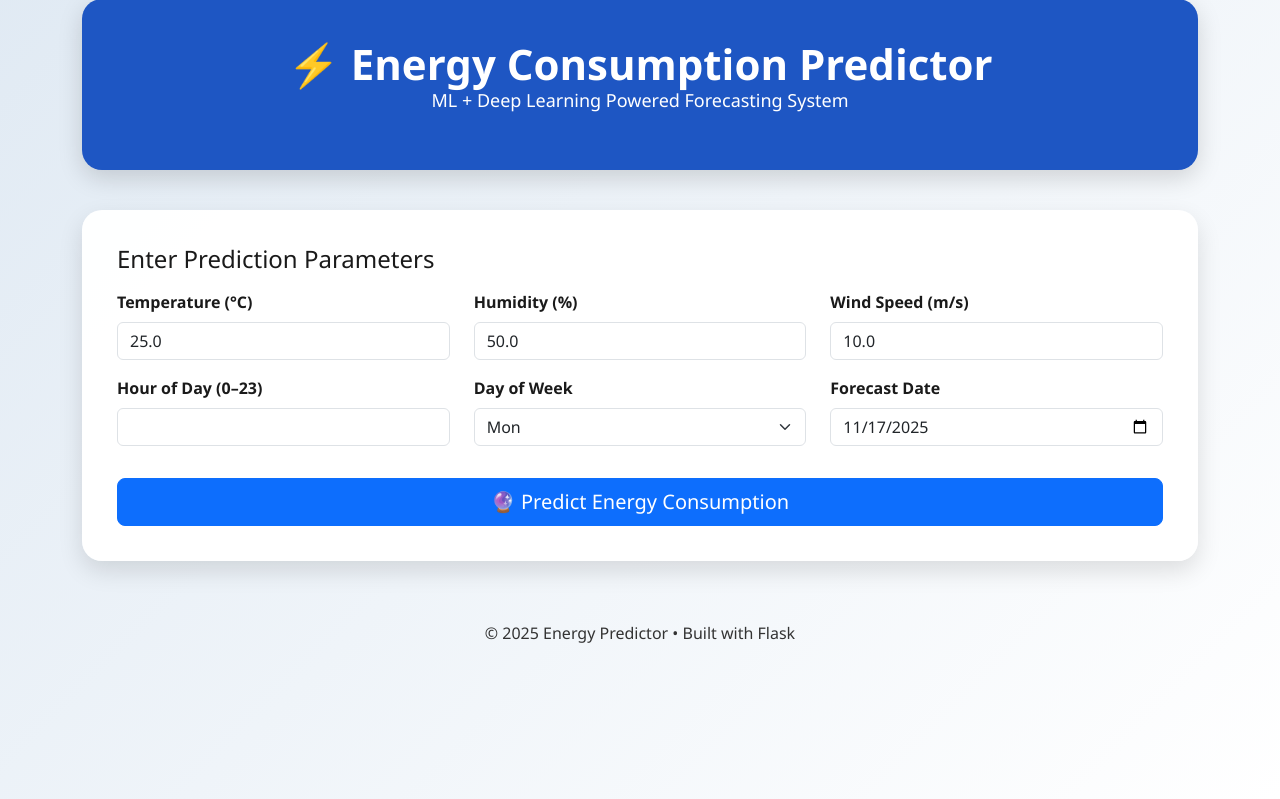
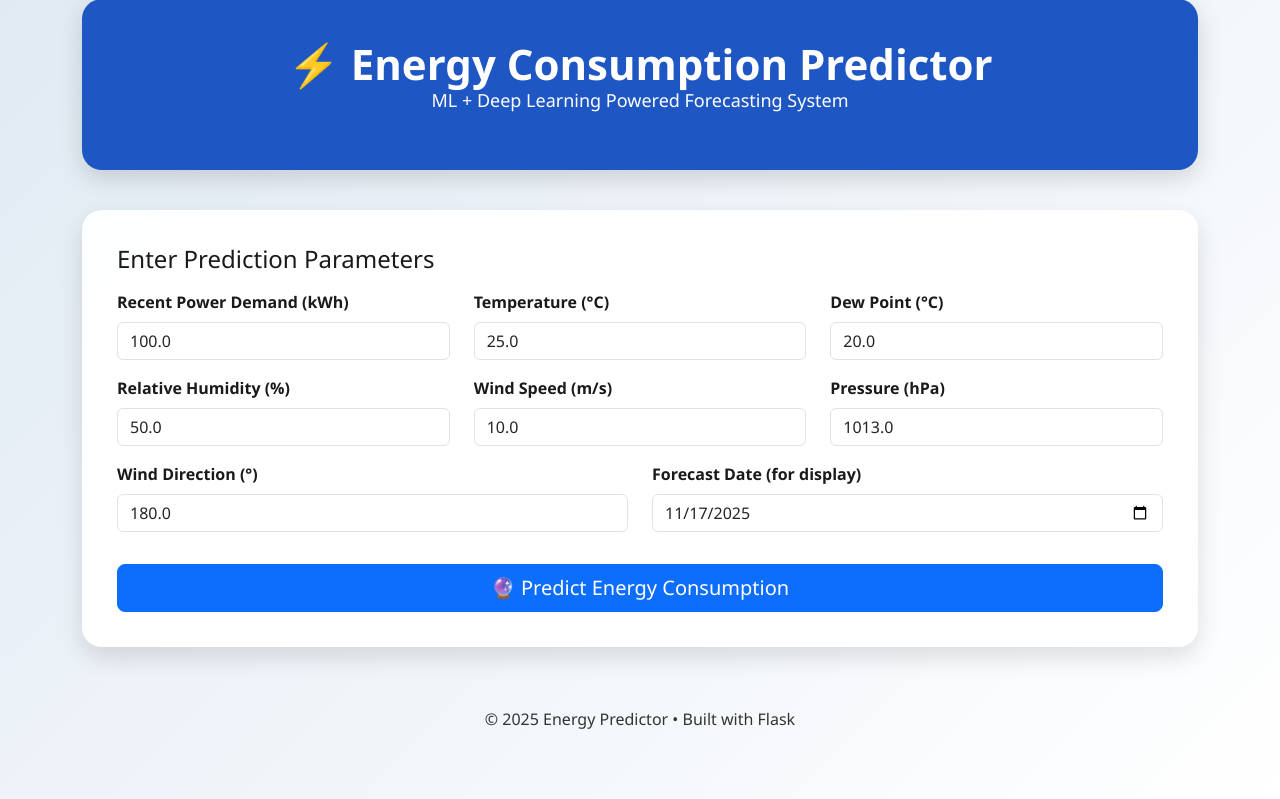
Before and after one commit to Heer-05/energy-predictor-flask, a Flask app: page / in a window 1280 px wide. Shown: the part 108-907 px from the top of the page. Run offline with Flask 3, Linux system fonts and the light colour scheme; parts of the project's set-up code (start-up, migrations or seed data) failed here and were passed over.

Commit message:
Update index.html

```diff
--- a/templates/index.html
+++ b/templates/index.html
@@ -63,7 +63,7 @@
             margin: 40px auto;
         }
 
-        .container{
+        .container {
             height: 100vh !important;
             width: 100vw !important;
             box-sizing: border-box;
@@ -123,18 +123,19 @@
 <body>
 
 <!-- NAV BAR -->
-<nav class="navbar navbar-expand-lg navbar-dark">
-    <a class="navbar-brand text-white" href="/">⚡ AI Energy Forecast</a>
+<nav class="navbar navbar-expand-lg">
+    <a class="navbar-brand text-white fw-bold" href="/" style="font-size: 22px;">
+        ⚡ AI Energy Forecast
+    </a>
 
     <button class="navbar-toggler" type="button" data-bs-toggle="collapse"
-            data-bs-target="#navbarNav" aria-controls="navbarNav"
-            aria-expanded="false" aria-label="Toggle navigation">
+            data-bs-target="#navbarNav" aria-controls="navbarNav" aria-expanded="false"
+            aria-label="Toggle navigation">
         <span class="navbar-toggler-icon"></span>
     </button>
 
     <div class="collapse navbar-collapse" id="navbarNav">
         <ul class="navbar-nav ms-auto">
-
             <li class="nav-item">
                 <a class="nav-link {% if active_tab=='analysis' %}active{% endif %}"
                    href="/analysis">Analysis</a>
@@ -154,7 +155,6 @@
                 <a class="nav-link {% if active_tab=='awareness' %}active{% endif %}"
                    href="/awareness">Awareness</a>
             </li>
-
         </ul>
     </div>
 </nav>
@@ -171,7 +171,15 @@
         <h4 class="mb-3">Enter Prediction Parameters</h4>
 
         <form method="POST" action="/">
+            <!-- Row 1: demand + temperature + dew point -->
             <div class="row">
+                <div class="col-md-4 mb-3">
+                    <label for="power_demand" class="form-label">Recent Power Demand (kWh)</label>
+                    <input type="number" step="0.1" class="form-control"
+                           id="power_demand" name="power_demand"
+                           value="{{ form.power_demand }}">
+                </div>
+
                 <div class="col-md-4 mb-3">
                     <label for="temperature" class="form-label">Temperature (°C)</label>
                     <input type="number" step="0.1" class="form-control"
@@ -180,7 +188,17 @@
                 </div>
 
                 <div class="col-md-4 mb-3">
-                    <label for="humidity" class="form-label">Humidity (%)</label>
+                    <label for="dew_point" class="form-label">Dew Point (°C)</label>
+                    <input type="number" step="0.1" class="form-control"
+                           id="dew_point" name="dew_point"
+                           value="{{ form.dew_point }}">
+                </div>
+            </div>
+
+            <!-- Row 2: humidity, wind speed, pressure -->
+            <div class="row">
+                <div class="col-md-4 mb-3">
+                    <label for="humidity" class="form-label">Relative Humidity (%)</label>
                     <input type="number" step="0.1" class="form-control"
                            id="humidity" name="humidity"
                            value="{{ form.humidity }}">
@@ -192,27 +210,26 @@
                            id="wind_speed" name="wind_speed"
                            value="{{ form.wind_speed }}">
                 </div>
+
+                <div class="col-md-4 mb-3">
+                    <label for="pressure" class="form-label">Pressure (hPa)</label>
+                    <input type="number" step="0.1" class="form-control"
+                           id="pressure" name="pressure"
+                           value="{{ form.pressure }}">
+                </div>
             </div>
 
+            <!-- Row 3: wind direction + display date -->
             <div class="row">
-                <div class="col-md-4 mb-3">
-                    <label for="hour" class="form-label">Hour of Day (0–23)</label>
-                    <input type="number" min="0" max="23" class="form-control"
-                           id="hour" name="hour"
-                           value="{{ form.hour }}">
+                <div class="col-md-6 mb-3">
+                    <label for="wind_direction" class="form-label">Wind Direction (°)</label>
+                    <input type="number" step="1" class="form-control"
+                           id="wind_direction" name="wind_direction"
+                           value="{{ form.wind_direction }}">
                 </div>
 
-                <div class="col-md-4 mb-3">
-                    <label for="day_of_week" class="form-label">Day of Week</label>
-                    <select id="day_of_week" name="day_of_week" class="form-select">
-                        {% for d in ["Mon","Tue","Wed","Thu","Fri","Sat","Sun"] %}
-                            <option value="{{ d }}" {% if form.day_of_week == d %}selected{% endif %}>{{ d }}</option>
-                        {% endfor %}
-                    </select>
-                </div>
-
-                <div class="col-md-4 mb-3">
-                    <label for="forecast_date" class="form-label">Forecast Date</label>
+                <div class="col-md-6 mb-3">
+                    <label for="forecast_date" class="form-label">Forecast Date (for display)</label>
                     <input type="date" class="form-control"
                            id="forecast_date" name="forecast_date"
                            value="{{ form.forecast_date }}">
```
